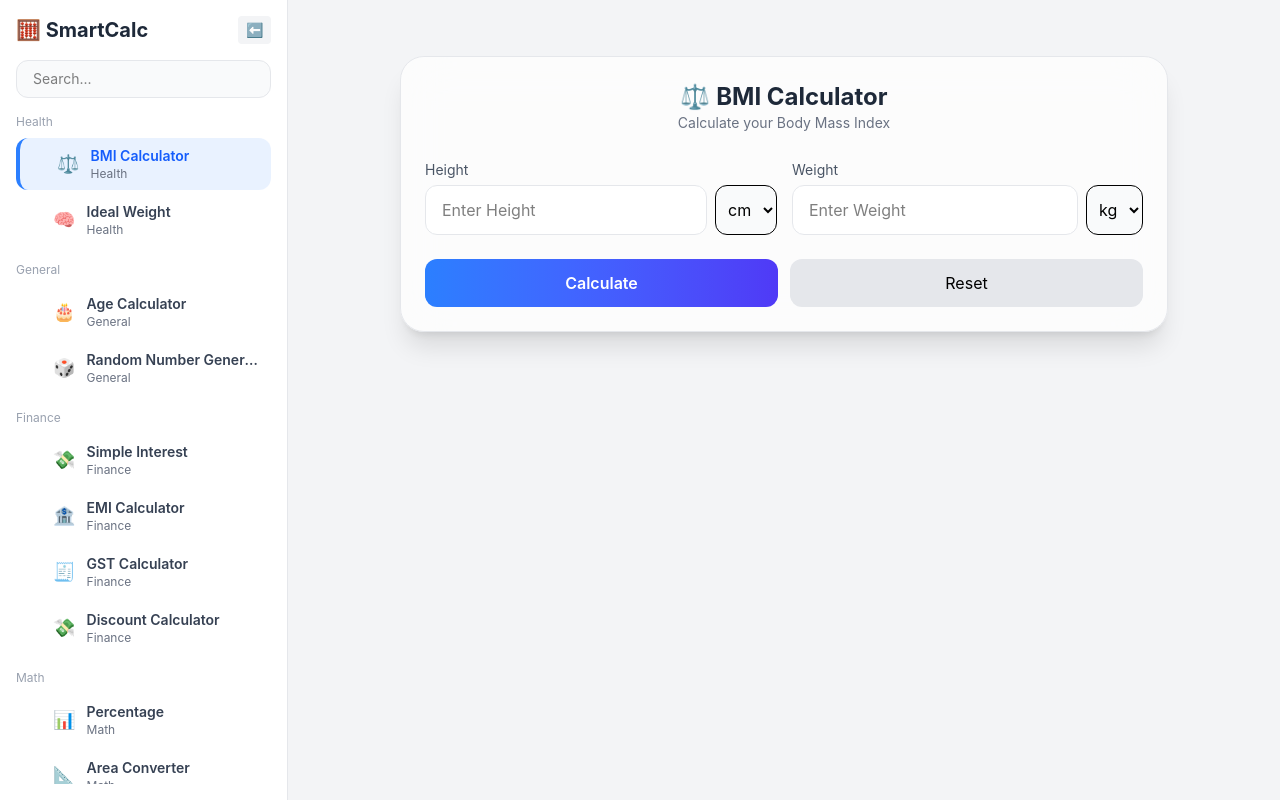
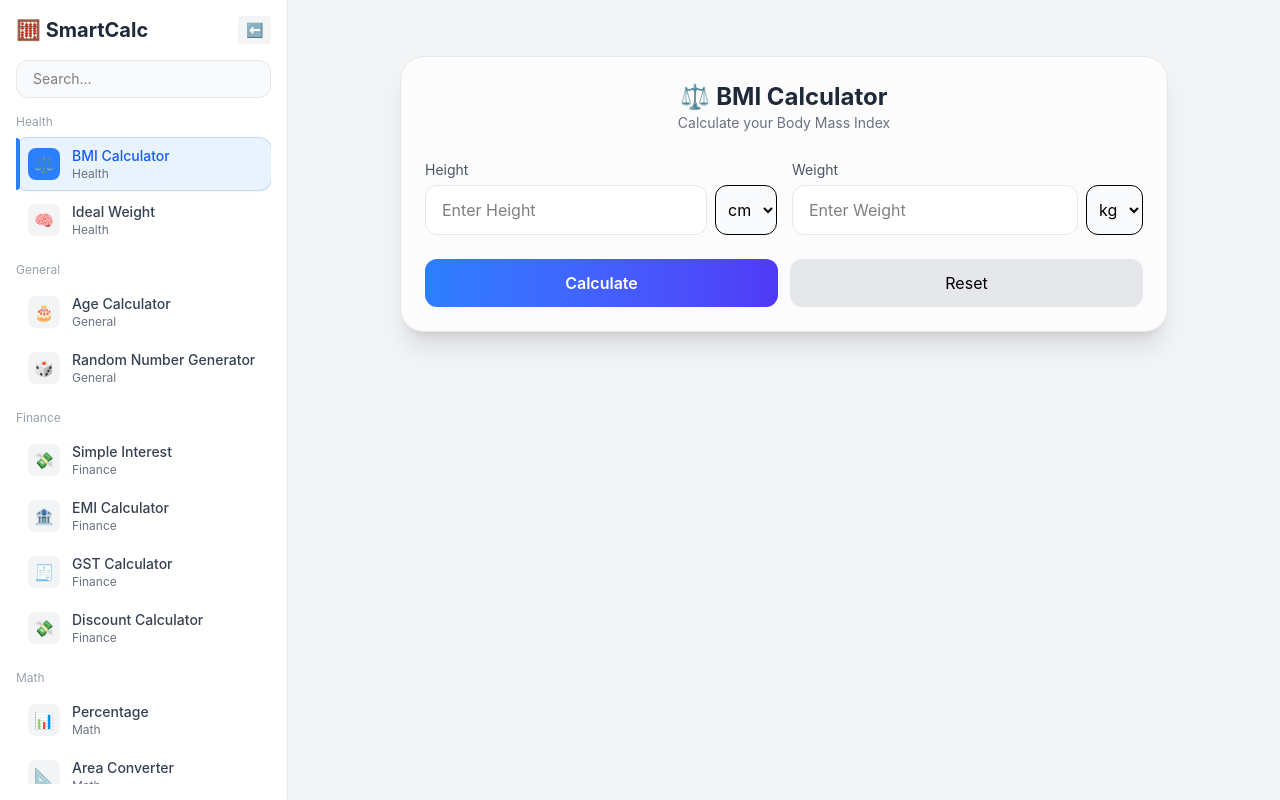
Before and after one commit to jacksyswain/calc-universe, a React (Vite) app: page / in a window 1280 px wide. Built offline with nearby package versions, Linux system fonts and the light colour scheme.

Commit message:
card upgraded

```diff
--- a/src/components/CalculatorCard.jsx
+++ b/src/components/CalculatorCard.jsx
@@ -5,26 +5,26 @@ export default function CalculatorCard({
   onClick,
   isActive = false,
   variant = "sidebar",
-  collapsed = false, // 🔥 for future sidebar collapse
+  collapsed = false,
 }) {
   const { favorites, toggleFavorite } = useStore();
   const isFav = favorites.includes(calc.id);
 
   const base =
-    "transition-all duration-200 cursor-pointer group relative";
+    "relative flex items-center transition-all duration-200 cursor-pointer group select-none";
 
   const sidebarStyle = `
-    flex items-center gap-3 px-3 py-2 rounded-xl
+    gap-3 px-3 py-2 rounded-xl
     ${
       isActive
-        ? "bg-blue-500/10 text-blue-600 dark:text-blue-400 border-l-4 border-blue-500"
-        : "hover:bg-gray-100 dark:hover:bg-white/10 text-gray-700 dark:text-gray-300"
+        ? "bg-blue-500/10 text-blue-600 dark:text-blue-400 shadow-sm ring-1 ring-blue-200 dark:ring-blue-800"
+        : "text-gray-700 dark:text-gray-300 hover:bg-gray-100 dark:hover:bg-white/10"
     }
   `;
 
   const gridStyle = `
     relative p-4 rounded-2xl bg-gradient-to-br from-white to-gray-100
-    shadow-md hover:shadow-xl hover:scale-105
+    shadow-md hover:shadow-xl hover:scale-[1.03]
   `;
 
   return (
@@ -43,10 +43,10 @@ export default function CalculatorCard({
         className={`
           ${
             variant === "sidebar"
-              ? "text-xs opacity-0 group-hover:opacity-100"
+              ? "absolute right-2 text-xs opacity-0 group-hover:opacity-100"
               : "absolute top-2 right-2 text-lg"
           }
-          transition
+          transition-all duration-200 hover:scale-110
         `}
       >
         {isFav ? "⭐" : "☆"}
@@ -55,13 +55,22 @@ export default function CalculatorCard({
       {/* 🧩 SIDEBAR MODE */}
       {variant === "sidebar" ? (
         <>
-          {/* Icon */}
-          <div className="text-lg">{calc.icon || "🧮"}</div>
+          {/* Icon Container */}
+          <div
+            className={`flex items-center justify-center w-8 h-8 rounded-lg
+            ${
+              isActive
+                ? "bg-blue-500 text-white"
+                : "bg-gray-100 dark:bg-white/10"
+            }`}
+          >
+            {calc.icon || "🧮"}
+          </div>
 
-          {/* Text (hide when collapsed) */}
+          {/* Text */}
           {!collapsed && (
             <div className="flex-1 overflow-hidden">
-              <p className="text-sm font-semibold truncate">
+              <p className="text-sm font-medium truncate">
                 {calc.title}
               </p>
 
@@ -71,9 +80,14 @@ export default function CalculatorCard({
             </div>
           )}
 
-          {/* Tooltip (when collapsed) */}
+          {/* 👉 Active Indicator */}
+          {isActive && (
+            <div className="absolute left-0 top-0 bottom-0 w-1 bg-blue-500 rounded-r-full" />
+          )}
+
+          {/* Tooltip (collapsed mode) */}
           {collapsed && (
-            <div className="absolute left-14 bg-black text-white text-xs px-2 py-1 rounded opacity-0 group-hover:opacity-100 whitespace-nowrap z-50">
+            <div className="absolute left-14 bg-gray-900 text-white text-xs px-2 py-1 rounded-md opacity-0 group-hover:opacity-100 transition whitespace-nowrap shadow-lg z-50">
               {calc.title}
             </div>
           )}
@@ -98,7 +112,7 @@ export default function CalculatorCard({
           )}
 
           {/* 🔥 CTA */}
-          <div className="mt-4 text-center text-blue-500 text-sm font-medium">
+          <div className="mt-4 text-center text-blue-500 text-sm font-medium group-hover:translate-x-1 transition">
             Open →
           </div>
         </>
```
